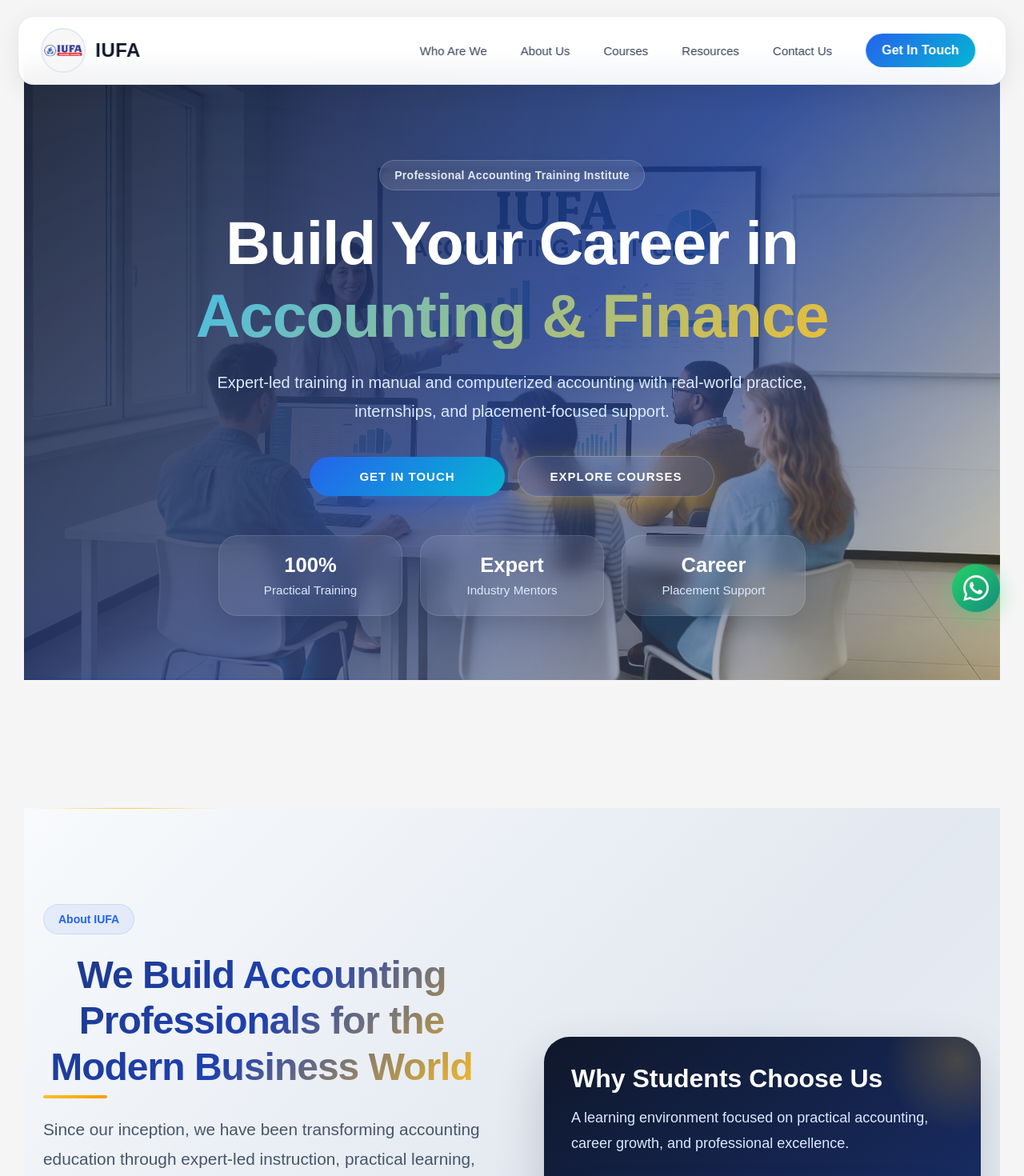
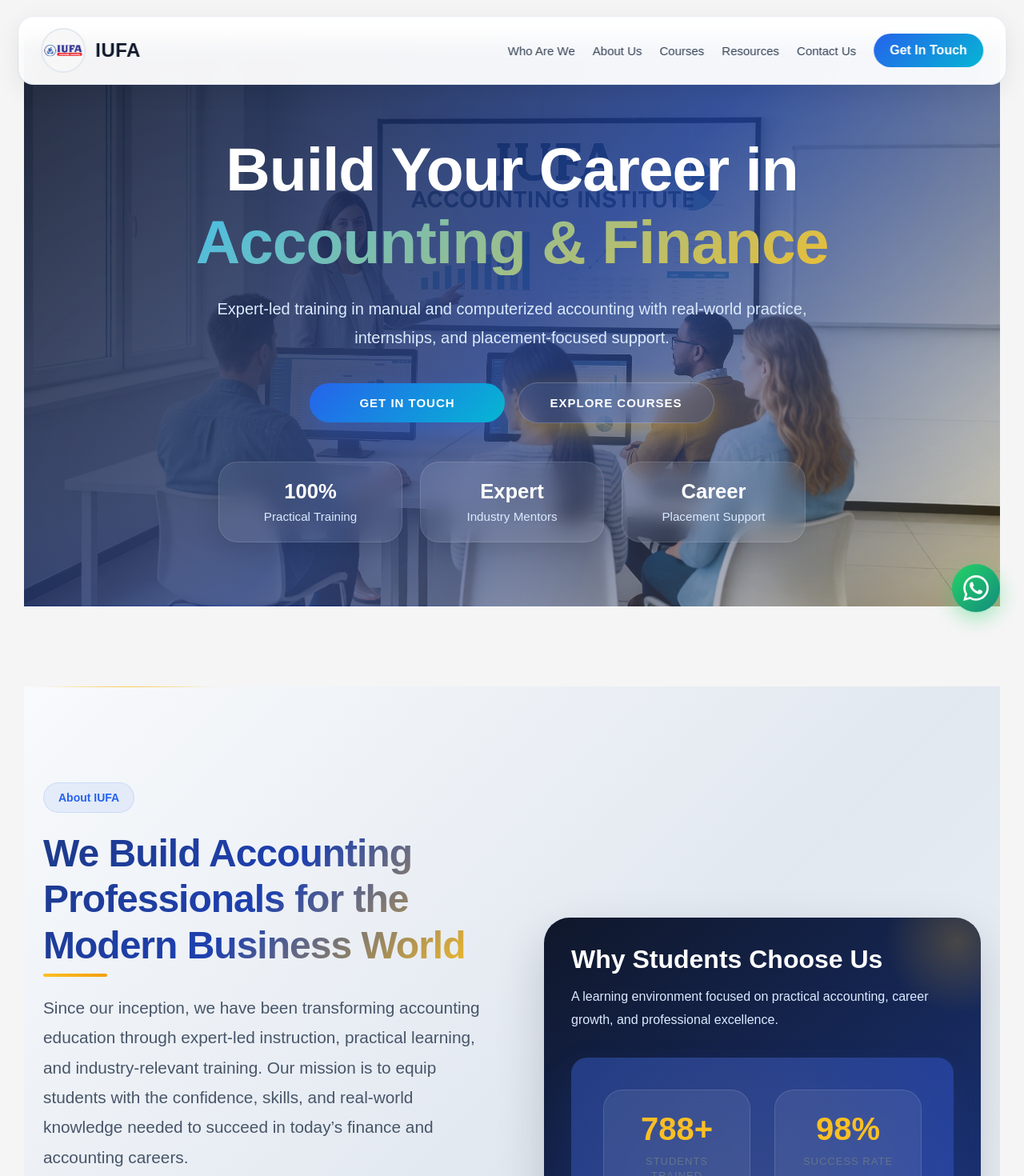
Before and after one commit to Jishad07/IUFA_Website, a React (Vite) app: page / in a window 1280 px wide. Shown: the top 1470 px of the page at 80% size. Built offline with nearby package versions, Linux system fonts and the light colour scheme.

Commit message:
hero section finished with responsive

```diff
--- a/src/App.css
+++ b/src/App.css
@@ -153,7 +153,7 @@
 
 
 .hero {
-  min-height: 100%;
+  min-height:100%;
   padding: 120px 20px 80px;
   background-size: cover;
   background-position: center;
@@ -382,13 +382,9 @@
 }
 
 @media (max-width: 768px) {
-   .hero {
-    width: 100%;
-   padding-left: 0;
-    padding-right: 0;
-  }
+
    .hero-overlay {
-    padding: 0 16px;   /* keep text safe from edges */
+    padding: 0 16px;
   }
 
    .hero-overlay h1 {
--- a/src/components/Hero.jsx
+++ b/src/components/Hero.jsx
@@ -1,59 +1,3 @@
-
-
-
-// import React from "react";
-// import instituteImg from "../assets/images/iufa_hero_image.jpeg";
-// import "../App.css";
-
-// export default function Hero() {
-//   return (
-//     <section
-//       className="hero"
-//       id="home"
-//       style={{ backgroundImage: `url(${instituteImg})` }}
-//     >
-//       <div className="hero-overlay">
-//         <span className="hero-badge">Professional Accounting Training Institute</span>
-
-//         <h1>
-//           Build Your Career in
-//           <span> Accounting & Finance</span>
-//         </h1>
-
-//         <p>
-//           Expert-led training in manual and computerized accounting with
-//           real-world practice, internships, and placement-focused support
-//           designed for future finance professionals.
-//         </p>
-
-//         <div className="hero-buttons">
-//           <a href="#contact" className="hero-btn primary">
-//             Get In Touch
-//           </a>
-//           <a href="#courses" className="hero-btn secondary">
-//             Explore Courses
-//           </a>
-//         </div>
-
-//         <div className="hero-stats">
-//           <div className="hero-stat">
-//             <h3>100%</h3>
-//             <span>Practical Training</span>
-//           </div>
-//           <div className="hero-stat">
-//             <h3>Expert</h3>
-//             <span>Industry Mentors</span>
-//           </div>
-//           <div className="hero-stat">
-//             <h3>Career</h3>
-//             <span>Placement Support</span>
-//           </div>
-//         </div>
-//       </div>
-//     </section>
-//   );
-// }
-
 import React from "react";
 import instituteImg from "../assets/images/iufa_hero_image.jpeg";
 import "../App.css";
@@ -66,9 +10,9 @@ export default function Hero() {
       style={{ backgroundImage: `url(${instituteImg})` }}
     >
       <div className="hero-overlay">
-        <span className="hero-badge">
+        {/* <span className="hero-badge">
           Professional Accounting Training Institute
-        </span>
+        </span> */}
 
         <h1>
           Build Your Career in
--- a/src/index.css
+++ b/src/index.css
@@ -105,89 +105,30 @@ section h2 {
   margin: 0;
   padding: 0;
   /* box-sizing: border-box; */
+
+}
+section {
+  padding: 50px;
+    padding-left: 30px;
+    padding-right: 30px;
+    /* top: 50px; */
 }
 
 html, body {
   width: 100%;
-
-  overflow-x: hidden;   /* 🔥 prevents side gap */
+  overflow-x: hidden;
   font-family: Arial, sans-serif;
   background: #f5f5f5;
-}
+  box-sizing: border-box;
 
-/* ================= NAVBAR (basic fallback only) ================= */
-nav {
-  background: #111;
-  color: #fff;
-  padding: 15px 30px;
-  display: flex;
-  justify-content: space-between;
-  align-items: center;
-  position: sticky;
-  top: 0;
-  z-index: 100;
-}
-
-
-
-/* links */
-nav a {
-  color: #fff;
-  margin: 0 10px;
-  text-decoration: none;
-}
-
-nav a:hover {
-  text-decoration: underline;
-}
-
-/* ================= SECTIONS ================= */
-section {
-  padding: 80px 30px;
-}
-
-section h2 {
-  text-align: center;
-  margin-bottom: 30px;
-  color: #111;
-}
-
-section p {
-  max-width: 600px;
-  margin: 0 auto;
-  font-size: 18px;
-  line-height: 1.6;
-  color: #333;
-}
-
-/* ================= BUTTON ================= */
-.btn {
-  padding: 12px 30px;
-  background: #111;
-  color: white;
-  border: none;
-  cursor: pointer;
-  font-size: 16px;
-  border-radius: 5px;
-  transition: 0.3s;
-}
-
-.btn:hover {
-  background: #333;
-}
-
-/* ================= FOOTER ================= */
-footer {
-  background: #111;
-  color: #fff;
-  padding: 20px;
-  text-align: center;
 }
 
 /* ================= MOBILE FIX ================= */
 @media (max-width: 768px) {
   section {
-    padding-left: 0;
-    padding-right: 0;
+    padding: 0px;
+    padding-left: 0px;
+    padding-right: 0px;
+
   }
 }
```
